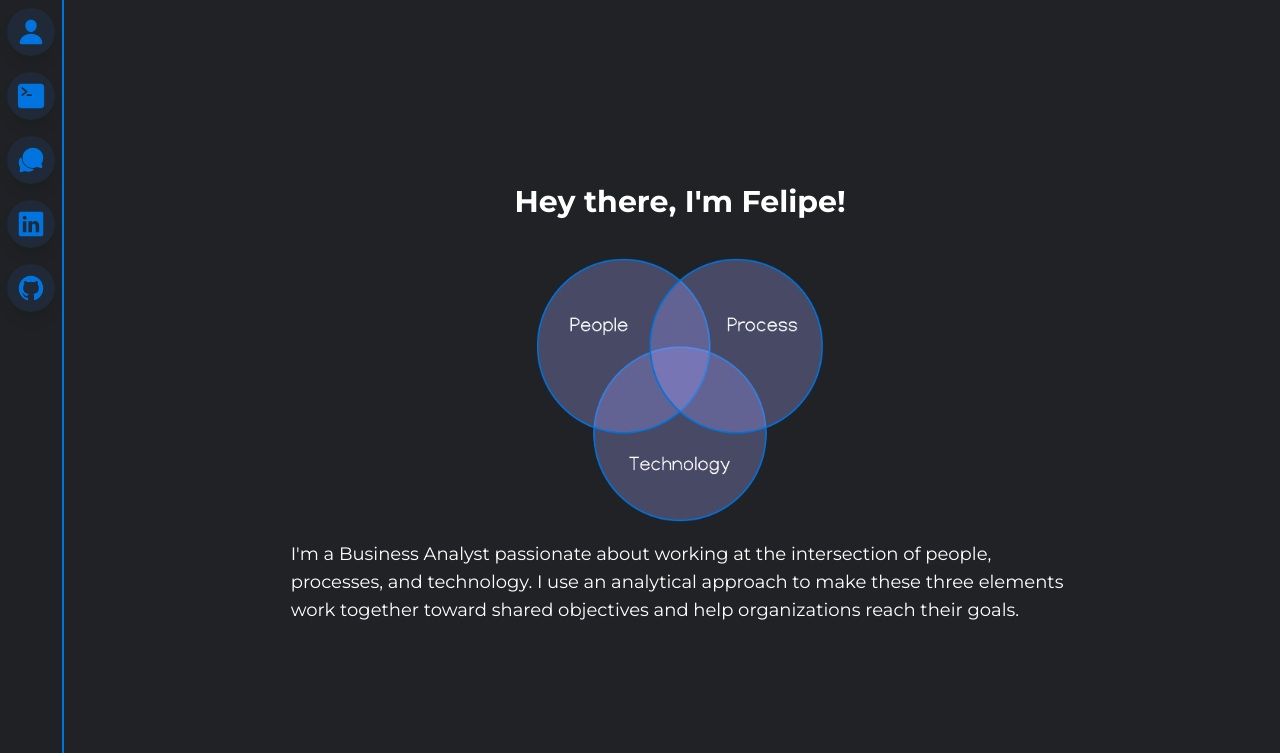
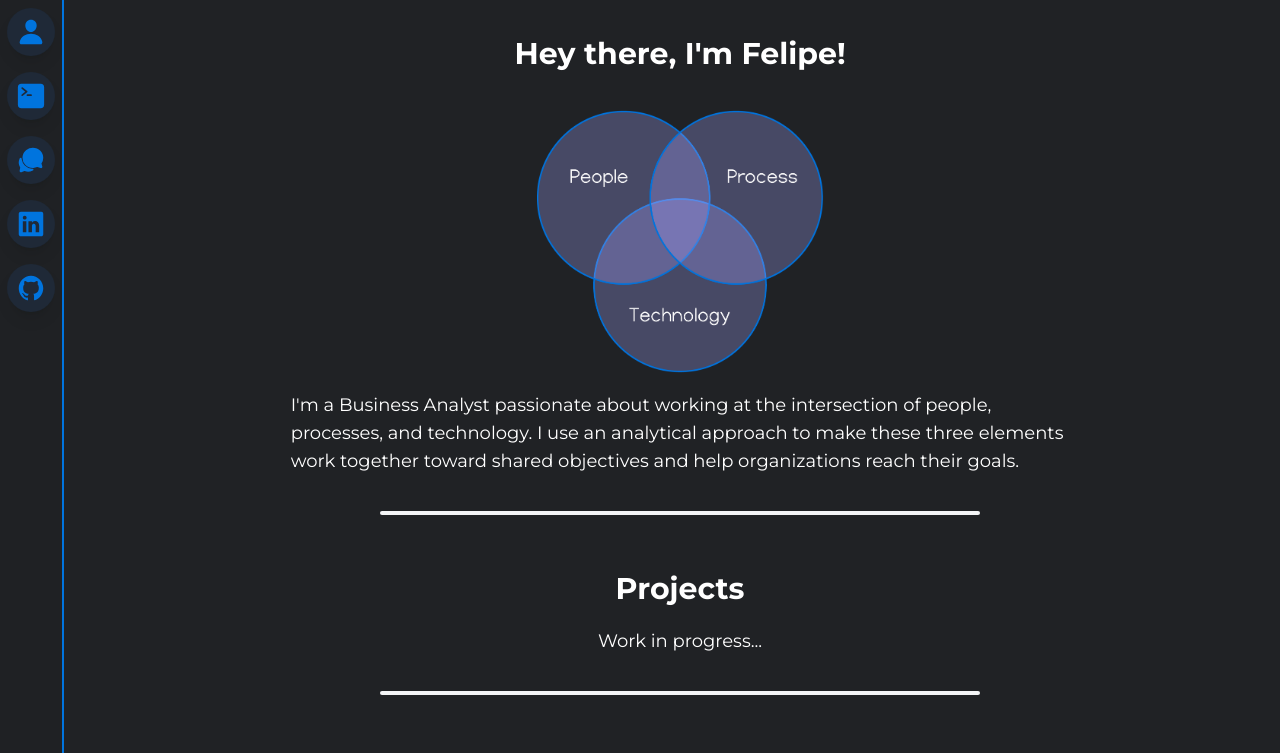
Before and after one commit to fmeneses-graca/my-website, a Next.js app: page / in a window 1280 px wide. Shown: the top 753 px of the page. Built offline with nearby package versions, Linux system fonts and the light colour scheme.

Commit message:
Changes in layout spacing

```diff
--- a/components/AboutSection.js
+++ b/components/AboutSection.js
@@ -3,7 +3,7 @@ import pptFramework from '../public/PPT Framework.png'
 
 export default function AboutSection() {
     return (
-        <div id="about" className="section-container h-screen">
+        <div id="about" className="section-container">
             <div className="flex-col">
                 <h1 className="mx-auto">
                     Hey there, I&apos;m Felipe!
@@ -11,7 +11,7 @@ export default function AboutSection() {
 
                 <Image src={pptFramework} alt="People Process Technology Framework" width='300' className="mx-auto my-3"/>
 
-                <p className="md:w-2/3 md:mx-auto my-3">
+                <p className="md:w-2/3 md:mx-auto">
                     I&apos;m a Business Analyst passionate about working at the intersection of people, processes, and technology. I use an analytical approach to make these three elements work together toward shared objectives and help organizations reach their goals.
                 </p>
             </div>
--- a/components/ProjectSection.js
+++ b/components/ProjectSection.js
@@ -6,8 +6,7 @@ export default function ProjectSection() {
             <div className="flex-col mx-auto">
                 <h1>Projects</h1>
 
-                <p>Work in progress...</p>
-
+                <p className="text-center">Work in progress...</p>
 
             </div>
         </div>
--- a/styles/globals.css
+++ b/styles/globals.css
@@ -36,7 +36,7 @@
 
 @layer components {
     .section-container {
-        @apply flex justify-items-center items-center py-4 px-4
+        @apply flex-col justify-items-center items-center py-4 px-4
     }
 
     .flex-container {
```
